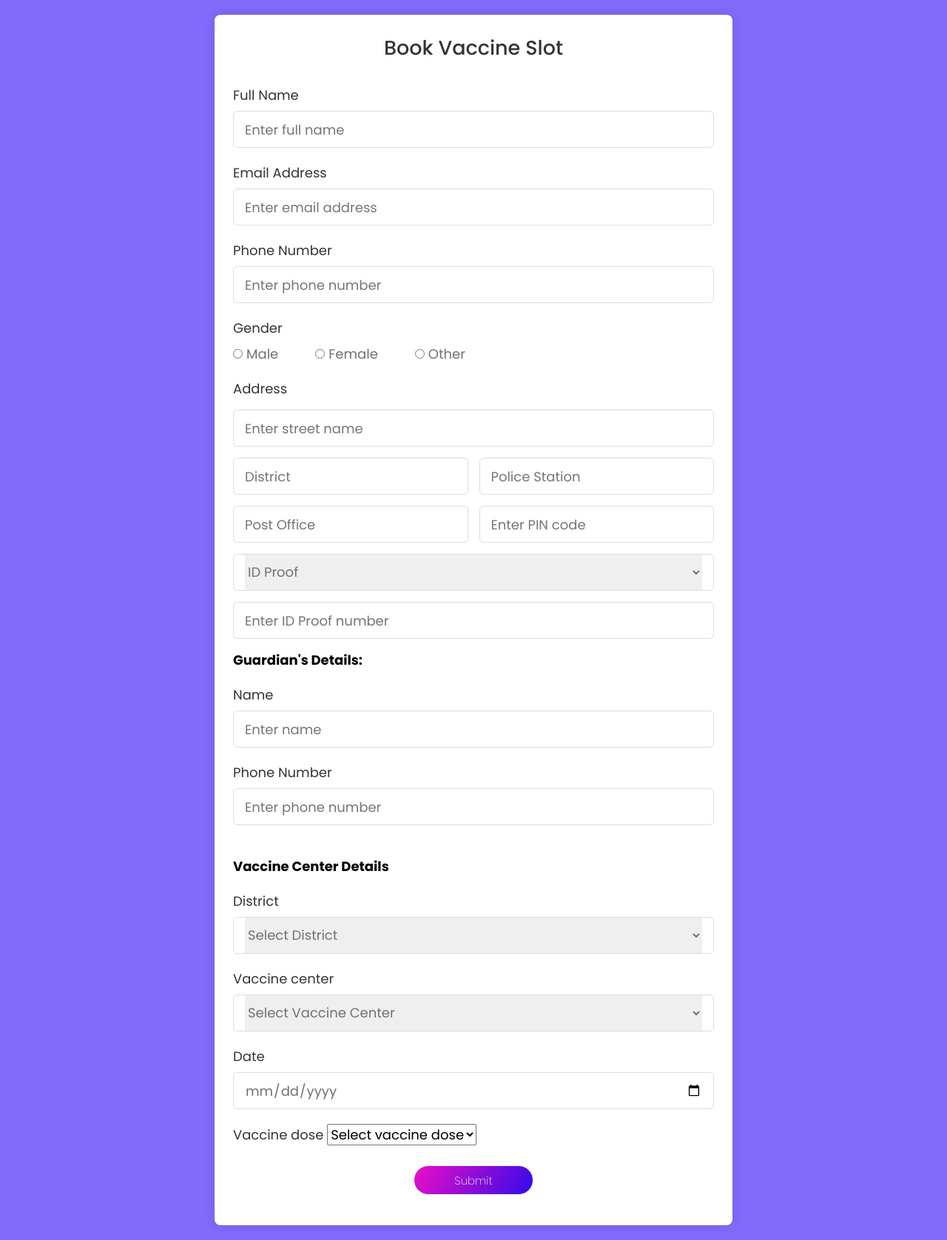
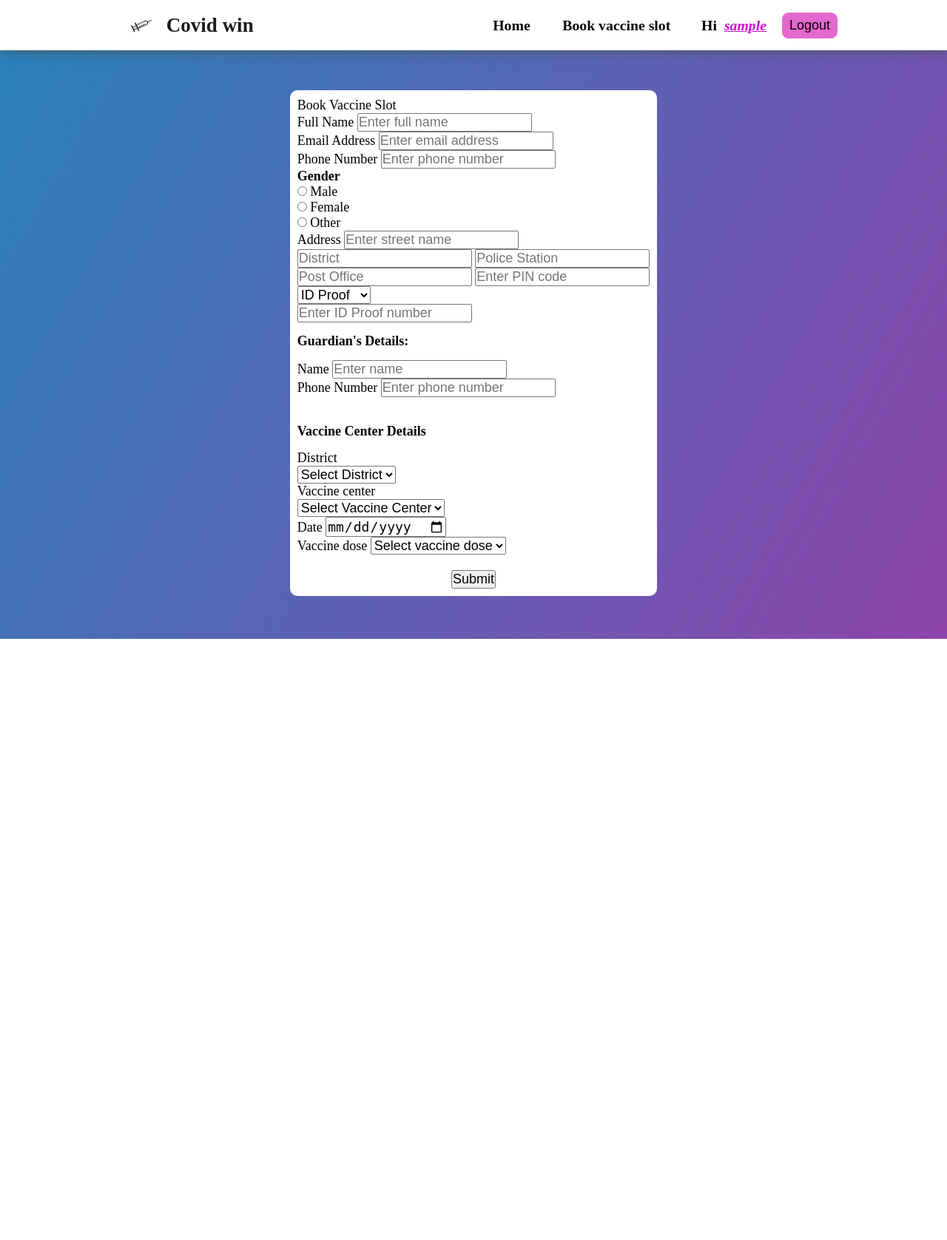
Before and after one commit to itz-A53-K/project, a PHP site: page /bookSlot.php in a window 1280 px wide. Shown: the whole page at 74% size. After the commit the page ends 864 px from the top, so only its background shows below. Run offline with PHP 8.4, Linux system fonts and the light colour scheme; the visitor is signed in with stand-in values (Sample User, id 1).

Commit message:
bookSlot css

```diff
--- a/admin/js/logout.js
+++ b/admin/js/logout.js
@@ -2,6 +2,6 @@
 logoutBtn= document.querySelector('.logoutBtn');
 console.log(logoutBtn);
 logoutBtn.addEventListener("click", (e)=>{
-        if(confirm("Do you really want to logout?")) document.location = 'http://localhost/proj/partial/_logoutFunctional.php';
+        if(confirm("Do you really want to logout?")) document.location = 'http://localhost/project/partial/_logoutFunctional.php';
 
 })
--- a/admin/partial/_ad_lo_functional.php
+++ b/admin/partial/_ad_lo_functional.php
@@ -17,7 +17,7 @@ if ($_SERVER['REQUEST_METHOD']=="POST") {
                 $_SESSION['aLoggedin'] = true;
                 $_SESSION['admin_name'] = $row['admin_name'];
 
-                header('Location: /proj/admin/adminHome.php');
+                header('Location: /project/admin/adminHome.php');
             }
             else{
                 echo 'wrong pass';
--- a/admin/partial/_modifyFunctional.php
+++ b/admin/partial/_modifyFunctional.php
@@ -5,6 +5,12 @@ if($_SERVER['REQUEST_METHOD']=='POST'){
     $vac_stock=$_POST['vac_stock'];
 
     echo $dist_id.'/n'.$vac_slot.'/n'.$vac_stock.'/n';
+    include('_dbConnact.php')
+    $sql="UPDATE `vaccine_dist_wise` SET  `slot` = '$vac_slot', `stock` = '$vac_stock' WHERE `vaccine_dist_wise`.`dist_id` = $dist_id";
+    $result=mysqli_query($conn,$sql);
+    if($result){
+        echo 'success';
+    }
 
 
 }
--- a/bookSlot.php
+++ b/bookSlot.php
@@ -9,7 +9,7 @@
     <meta http-equiv="X-UA-Compatible" content="ie=edge" />
     <title>Registration Form in HTML CSS</title>
     <!---Custom CSS File--->
-    <link rel="stylesheet" href="css/bookSlot.css" >
+    <link rel="stylesheet" href="css/bookSlot.css">
     <link rel="stylesheet" href="css/header_footer.css">
     <link rel="stylesheet" href="css/utils.css">
 </head>
@@ -22,8 +22,11 @@
         header('Location: regi.php');
     }
     else{
+        include('partial/_header.php');
     ?>
-        <section class="container">
+    <section class="body">
+
+        <div class="container">
             <header>Book Vaccine Slot</header>
             <form action="partial/_bookSlot_functional.php" method="post" class="form">
                 <div class="input-box">
@@ -65,12 +68,12 @@
                     <input type="text" id="streetName" name="streetName" placeholder="Enter street name" required>
                     <div class="column">
 
-                        <input type="text"  id="district" name="district" placeholder="District" required>
-                        <input type="text"id="ps" name="ps" placeholder="Police Station" required>
+                        <input type="text" id="district" name="district" placeholder="District" required>
+                        <input type="text" id="ps" name="ps" placeholder="Police Station" required>
                     </div>
                     <div class="column">
                         <input type="text" id="po" name="po" placeholder="Post Office" required>
-                        <input type="number"  id="pinc" name="pinc" placeholder="Enter PIN code" required>
+                        <input type="number" id="pinc" name="pinc" placeholder="Enter PIN code" required>
                     </div>
                     <div class="select-box">
                         <select>
@@ -87,7 +90,7 @@
                 <h3 style="margin:15px 0">Guardian's Details:</h3>
                 <div class="input-box">
                     <label for="g_name">Name</label>
-                    <input type="text"id="g_name" name="g_name" placeholder="Enter name" required />
+                    <input type="text" id="g_name" name="g_name" placeholder="Enter name" required />
                 </div>
 
                 <div class="column">
@@ -133,7 +136,7 @@
                     </div>
                     <div class="input-box">
                         <label for="date"> Date</label>
-                        <input type="date"id="date" name="date" placeholder="Enter date" required>
+                        <input type="date" id="date" name="date" placeholder="Enter date" required>
                     </div>
                     <div class="input-box">
                         <label for="dose">Vaccine dose</label>
@@ -148,7 +151,8 @@
                 <center><button>Submit</button></center>
             </form>
 
-        </section>
+        </div>
+    </section>
     <?php
     }
     ?>
--- a/css/bookSlot.css
+++ b/css/bookSlot.css
@@ -1,128 +1,9 @@
 /* Import Google font - Poppins */
 @import url("https://fonts.googleapis.com/css2?family=Poppins:wght@200;300;400;500;600;700&display=swap");
-* {
-  margin: 0;
-  padding: 0;
-  box-sizing: border-box;
-  font-family: "Poppins", sans-serif;
+
+.container{
+  background-color: white;
+  width: fit-content;
+  padding: 10px;
+  border-radius: 10px;
 }
-body {
-  min-height: 100vh;
-  display: flex;
-  align-items: center;
-  justify-content: center;
-  padding: 20px;
-  background: rgb(130, 106, 251);
-}
-.container {
-  position: relative;
-  max-width: 700px;
-  width: 100%;
-  background: #fff;
-  padding: 25px;
-  border-radius: 8px;
-  box-shadow: 0 0 15px rgba(0, 0, 0, 0.1);
-}
-.container header {
-  font-size: 1.5rem;
-  color: #333;
-  font-weight: 500;
-  text-align: center;
-}
-.container .form {
-  margin-top: 30px;
-}
-.form .input-box {
-  width: 100%;
-  margin-top: 20px;
-}
-.input-box label {
-  color: #333;
-}
-.form :where(.input-box input, .select-box) {
-  position: relative;
-  height: 50px;
-  width: 100%;
-  outline: none;
-  font-size: 1rem;
-  color: #707070;
-  margin-top: 8px;
-  border: 1px solid #ddd;
-  border-radius: 6px;
-  padding: 0 15px;
-}
-.input-box input:focus {
-  box-shadow: 0 1px 0 rgba(0, 0, 0, 0.1);
-}
-.form .column {
-  display: flex;
-  column-gap: 15px;
-}
-.form .column2 {
-  display: flex;
-  column-gap: 15px;
-  direction: 20%;
-}
-.form .gender-box {
-  margin-top: 20px;
-}
-.gender-box h3 {
-  color: #333;
-  font-size: 1rem;
-  font-weight: 400;
-  margin-bottom: 8px;
-}
-.form :where(.gender-option, .gender) {
-  display: flex;
-  align-items: center;
-  column-gap: 50px;
-  flex-wrap: wrap;
-}
-.form .gender {
-  column-gap: 5px;
-}
-.gender input {
-  accent-color: rgb(130, 106, 251);
-}
-.form :where(.gender input, .gender label) {
-  cursor: pointer;
-}
-.gender label {
-  color: #707070;
-}
-.address :where(input, .select-box) {
-  margin-top: 15px;
-}
-.select-box select {
-  height: 100%;
-  width: 100%;
-  outline: none;
-  border: none;
-  color: #707070;
-  font-size: 1rem;
-}
-.form button {
-  width: 25%;
-  height: 40px;
-  margin-bottom: 2vh;
-  border: 1px solid;
-  background: linear-gradient(120deg,#ec0dc7, #330be9);
-  border-radius: 25px;
-  font-size: 15px;
-  color: #e9f4fb;
-  font-weight: 100;
-  cursor: pointer;
-  outline: none;
-}
-.form button:hover {
-  background: rgb(88, 56, 250);
-}
-/*Responsive*/
-@media screen and (max-width: 500px) {
-  .form .column {
-    flex-wrap: wrap;
-  }
-  .form :where(.gender-option, .gender) {
-    row-gap: 15px;
-  }
-}
--- a/css/utils.css
+++ b/css/utils.css
@@ -6,7 +6,7 @@
     /* width: 0vh; */
     display: flex;
     flex-direction: column;
-    /* align-items: center; */
+    align-items: center;
     justify-content: center;
     background: linear-gradient(120deg,#2980b9, #8e44ad);
 
```
Also changed, not shown: admin/partial/_header.php (+5 -5 lines).
